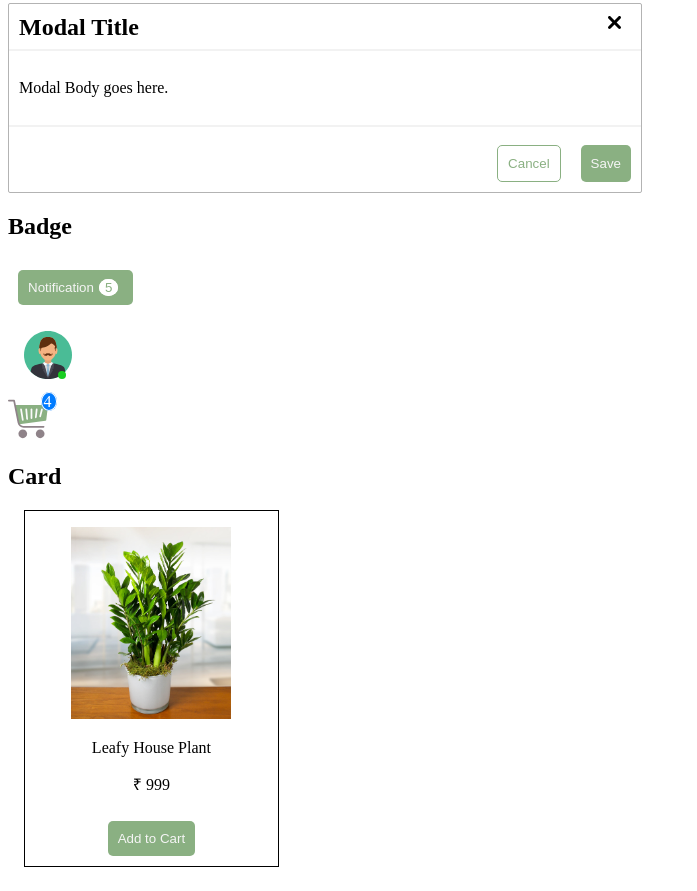
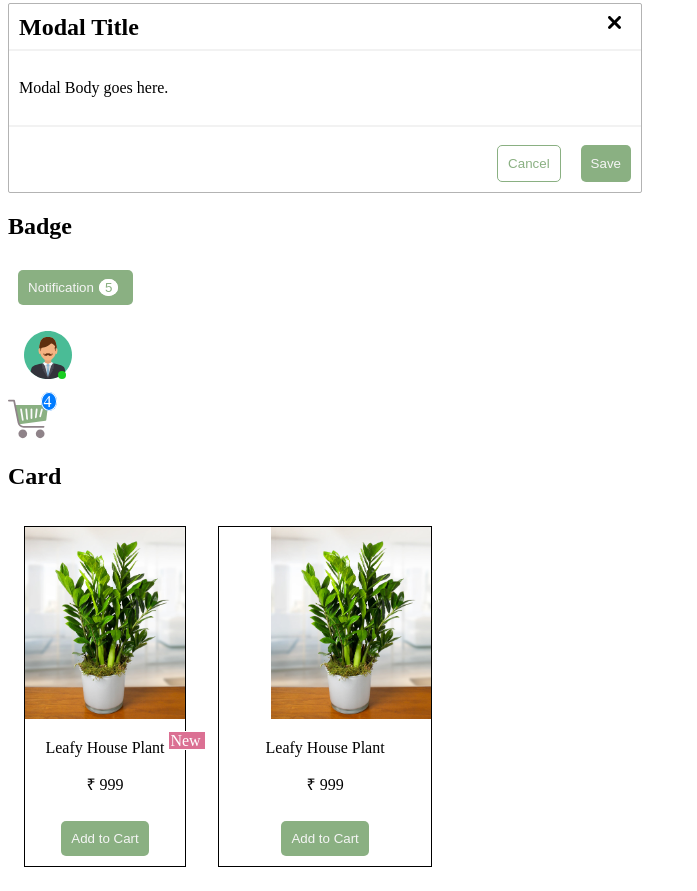
Before and after one commit to vids12/Commponent-Library, a plain HTML site: page index.html in a window 1280 px wide. Shown: the part 1263-2154 px from the top of the page, without its empty margins (0-697 px from the left). Drawn offline with Linux system fonts and the light colour scheme.

```diff
--- a/index.css
+++ b/index.css
@@ -228,7 +228,6 @@ hr{
 }
 .card-img{
     height: 12rem;
-    margin-top: 1rem;
 }
 .card{
     border: black 1px solid;
@@ -236,3 +235,20 @@ hr{
     max-width: 20%;
     text-align: center;
 }
+.card-div{
+    display: flex;
+    direction: column;
+}
+.card-badge{
+    position: relative;
+    top: 1.7rem;
+    right: 3.5rem;
+    padding-right: 0.3rem;
+    padding-left: 0.1rem;
+    border: 1px white solid;
+    margin: 0.3rem;
+    background-color:palevioletred;
+    color: white;
+    /* border-radius: 50%; */
+    text-align: center;
+}
--- a/index.html
+++ b/index.html
@@ -100,11 +100,20 @@
         </div>
     </div>
     <h2>Card</h2>
-    <div class="card">
-        <img src="./images/plant-card.jpg" alt="plants" class="card-img">
-        <p>Leafy House Plant</p>
-        <p>₹ 999</p>
-        <button class="primary-btn">Add to Cart</button>
+    <div class="card-div">
+        <div class="card">
+            <img src="./images/plant-card.jpg" alt="plants" class="card-img">
+            <p>Leafy House Plant</p>
+            <p>₹ 999</p>
+            <button class="primary-btn">Add to Cart</button>
+        </div>
+        <div class="card">
+            <span class="card-badge">New</span>
+            <img src="./images/plant-card.jpg" alt="plants" class="card-img">
+            <p>Leafy House Plant</p>
+            <p>₹ 999</p>
+            <button class="primary-btn">Add to Cart</button>
+        </div>
     </div>
 
     <script src="./app.js"></script>
```
